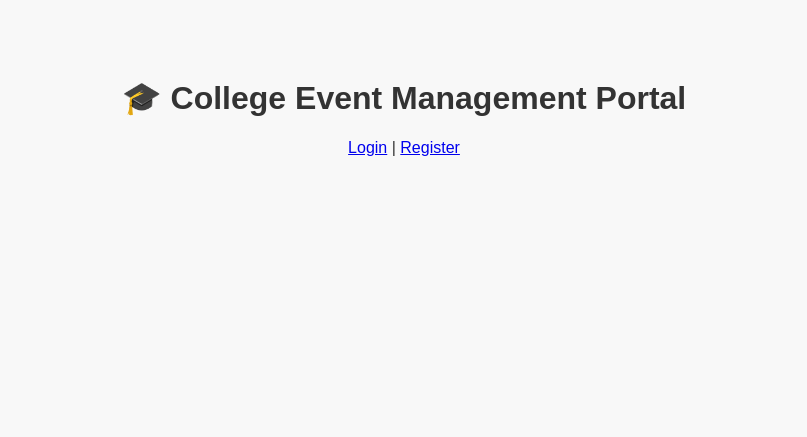
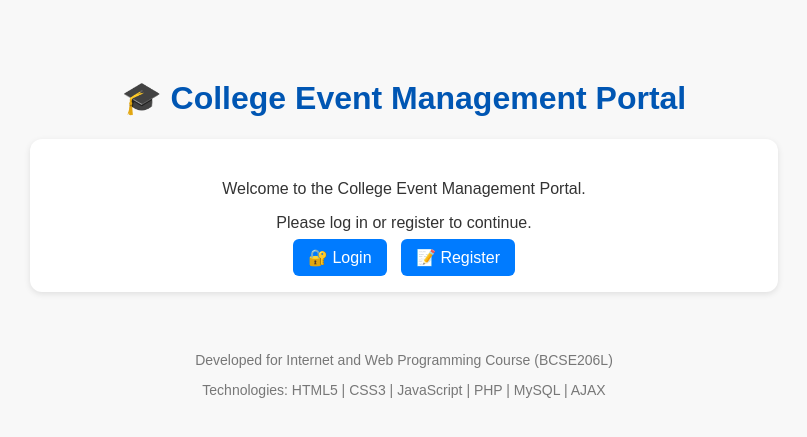
Before and after one commit to jithulsajijacob/college-event-portal, a PHP site: page / in a window 1280 px wide. Shown: the top 437 px of the page, without its empty margins (236-1043 px from the left). Run offline with PHP 8.4, Linux system fonts and the light colour scheme.

Commit message:
Add feedback system and admin dashboard with analytics

```diff
--- a/public/index.php
+++ b/public/index.php
@@ -1,4 +1,6 @@
 <?php
+// Start or resume session for all users
+session_name('college_portal');
 session_start();
 ?>
 
@@ -7,25 +9,115 @@ session_start();
 
 <head>
     <meta charset="UTF-8">
-    <title>College Event Portal</title>
+    <title>College Event Management Portal</title>
     <link rel="stylesheet" href="css/style.css">
+    <style>
+        body {
+            font-family: Arial, sans-serif;
+            background-color: #f8f8f8;
+            color: #333;
+            text-align: center;
+            padding: 50px;
+        }
+
+        a {
+            color: #007bff;
+            text-decoration: none;
+        }
+
+        a:hover {
+            text-decoration: underline;
+        }
+
+        .card {
+            background: #fff;
+            border-radius: 12px;
+            box-shadow: 0 2px 6px rgba(0, 0, 0, 0.1);
+            margin: 20px auto;
+            padding: 25px;
+            width: 60%;
+            max-width: 700px;
+        }
+
+        h1 {
+            color: #0056b3;
+        }
+
+        button,
+        .btn {
+            background-color: #007bff;
+            color: white;
+            border: none;
+            padding: 10px 15px;
+            border-radius: 6px;
+            cursor: pointer;
+            margin: 5px;
+        }
+
+        button:hover,
+        .btn:hover {
+            background-color: #0056b3;
+        }
+    </style>
 </head>
 
 <body>
     <h1>🎓 College Event Management Portal</h1>
 
     <?php if (!isset($_SESSION['user_id'])): ?>
-        <p><a href="auth/login.php">Login</a> | <a href="auth/register.php">Register</a></p>
+        <!-- ==========================
+         Guest View (Not Logged In)
+         ========================== -->
+        <div class="card">
+            <p>Welcome to the College Event Management Portal.</p>
+            <p>Please log in or register to continue.</p>
+            <a class="btn" href="auth/login.php">🔐 Login</a>
+            <a class="btn" href="auth/register.php">📝 Register</a>
+        </div>
+
     <?php else: ?>
-        <p>Welcome, <?= htmlspecialchars($_SESSION['name']) ?> (<?= htmlspecialchars($_SESSION['role']) ?>)</p>
-        <p><a href="auth/logout.php">Logout</a></p>
+        <!-- ==========================
+         Logged In User View
+         ========================== -->
+        <div class="card">
+            <p>Welcome, <b><?= htmlspecialchars($_SESSION['name']) ?></b> (<?= htmlspecialchars($_SESSION['role']) ?>)</p>
+            <a class="btn" href="auth/logout.php">🚪 Logout</a>
 
-        <?php if ($_SESSION['role'] === 'organizer'): ?>
-            <p><a href="events/create_event.php">➕ Create New Event</a></p>
-        <?php endif; ?>
+            <hr style="margin: 25px 0;">
 
-        <p><a href="events/view_event.php">📅 View Upcoming Events</a></p>
+            <!-- ========== Organizer Links ========== -->
+            <?php if ($_SESSION['role'] === 'organizer'): ?>
+                <h3>📋 Organizer Tools</h3>
+                <p>
+                    <a class="btn" href="events/create_event.php">➕ Create New Event</a>
+                    <a class="btn" href="events/view_event.php">📅 View All Events</a>
+                </p>
+            <?php endif; ?>
+
+            <!-- ========== Student Links ========== -->
+            <?php if ($_SESSION['role'] === 'student'): ?>
+                <h3>🎟️ Student Options</h3>
+                <p>
+                    <a class="btn" href="events/view_event.php">📅 View Upcoming Events</a>
+                    <a class="btn" href="events/feedback.php">🗒️ Submit Feedback</a>
+                </p>
+            <?php endif; ?>
+
+            <!-- ========== Admin Links ========== -->
+            <?php if ($_SESSION['role'] === 'admin'): ?>
+                <h3>🧭 Admin Controls</h3>
+                <p>
+                    <a class="btn" href="admin/dashboard.php">📊 Admin Dashboard</a>
+                    <a class="btn" href="events/view_event.php">📅 View All Events</a>
+                </p>
+            <?php endif; ?>
+        </div>
     <?php endif; ?>
+
+    <footer style="margin-top: 60px; font-size: 14px; color: #777;">
+        <p>Developed for Internet and Web Programming Course (BCSE206L)</p>
+        <p>Technologies: HTML5 | CSS3 | JavaScript | PHP | MySQL | AJAX</p>
+    </footer>
 </body>
 
 </html>
```
Also changed, not shown: public/admin/dashboard.php (+96 -0 lines).
